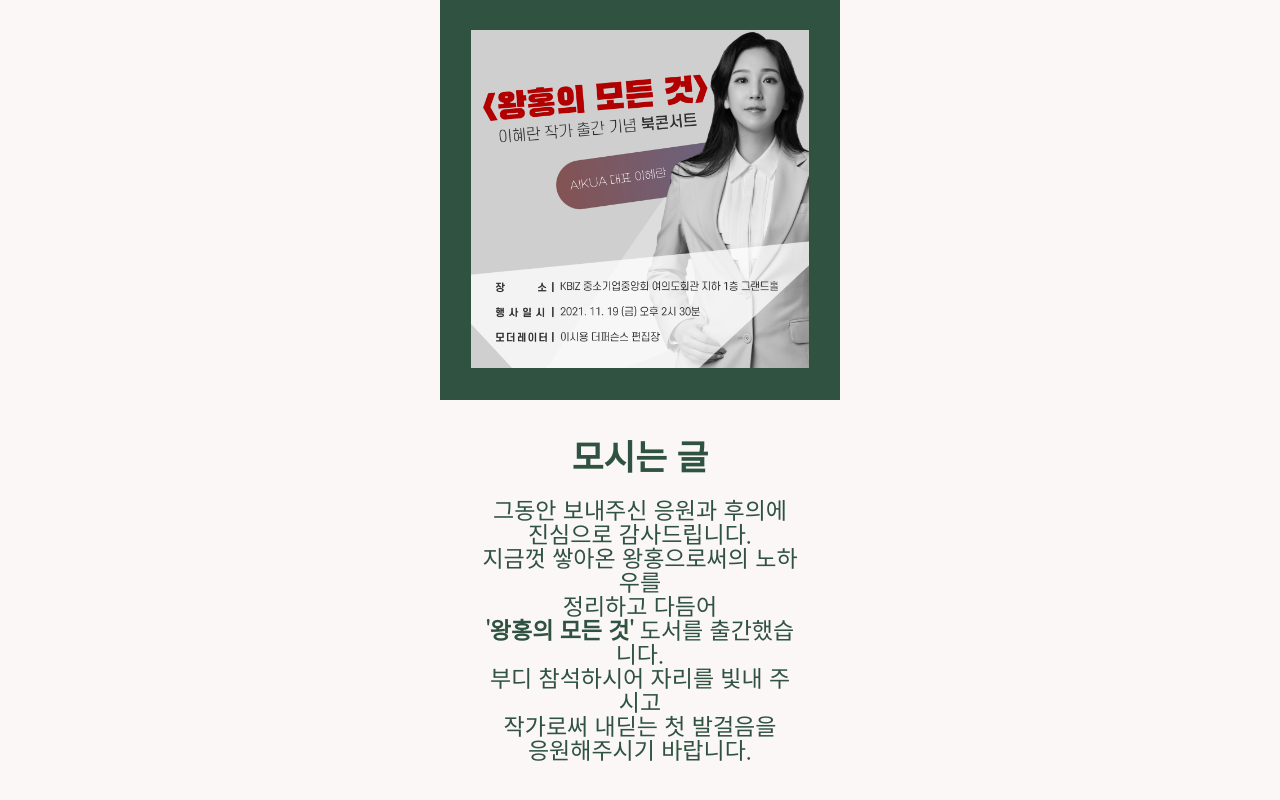
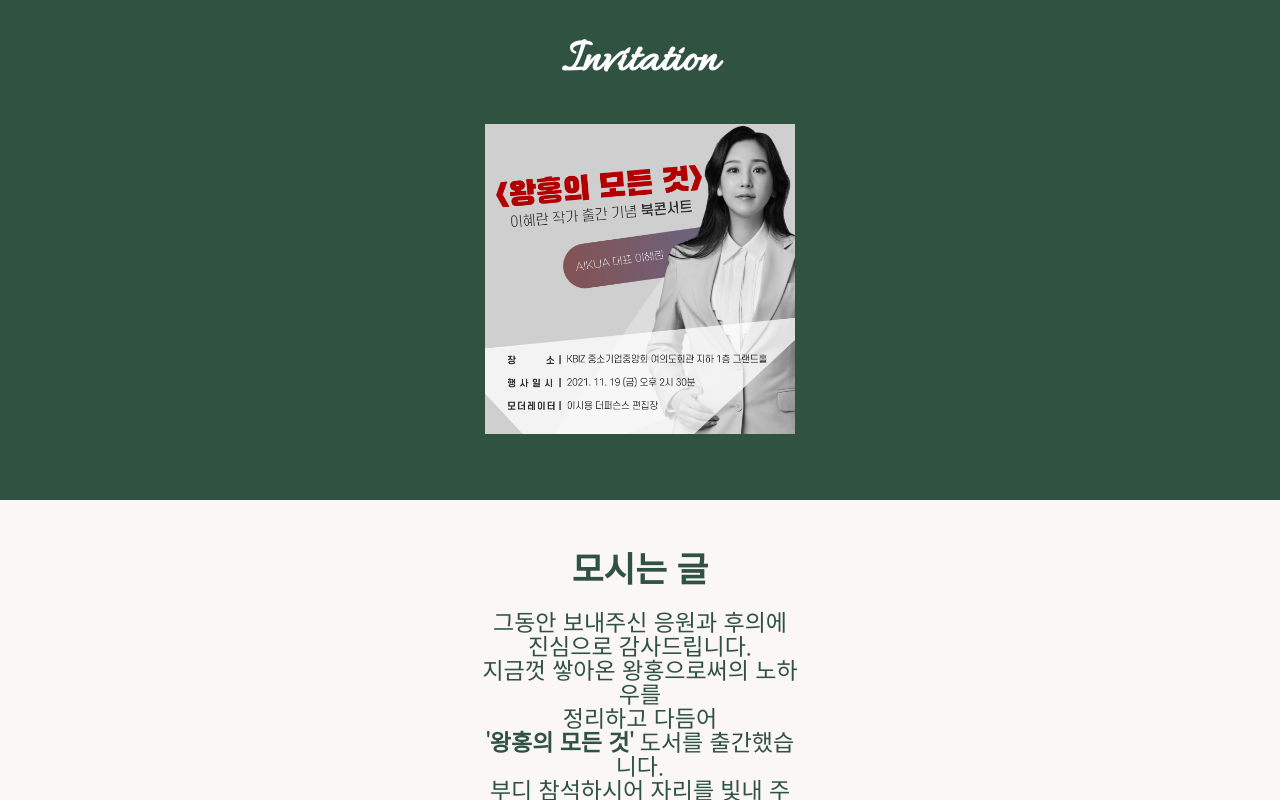
Before and after one commit to kapable/everything, a React (Create React App) app: page / in a window 1280 px wide. Shown: the top 800 px of the page. Built offline with nearby package versions, Linux system fonts and the light colour scheme.

Commit message:
udpate css

```diff
--- a/src/App.css
+++ b/src/App.css
@@ -1,15 +1,26 @@
 @import url("https://fonts.googleapis.com/css2?family=Nanum+Myeongjo&display=swap");
+@import url("https://fonts.googleapis.com/css2?family=Allura&family=Nanum+Myeongjo&display=swap");
 
 .App {
   text-align: center;
 }
 
 .top {
-  position: inherit;
+  position: absolute;
+  top: 0;
+  right: 0;
+  bottom: 0;
+  left: 0;
   align-items: center;
   background-color: #2f5241;
-  width: 400px;
-  height: 400px;
+  /* width: 400px; */
+  height: 500px;
+}
+
+.main-title {
+  color: white;
+  font-family: "Allura", cursive;
+  font-size: 3rem;
 }
 
 .only-box {
@@ -24,8 +35,8 @@
 }
 
 .squre {
-  margin-top: 30px;
-  max-width: 338px;
+  margin: 0rem auto 0;
+  max-width: 310px;
 }
 
 .to-map {
@@ -59,6 +70,7 @@
 }
 
 .invite {
+  margin-top: 32rem;
   max-width: 20rem;
   line-height: 1.5rem;
   font-family: "Nanum Myeongjo", serif;
--- a/src/App.js
+++ b/src/App.js
@@ -35,6 +35,7 @@
     <div className="App">
       <header className="App-header">
         <div className="top">
+          <h1 className="main-title">Invitation</h1>
           {/* <div className="only-box"></div> */}
           {/* <img src={long} className="long" alt="logo" /> */}
           <img src={square} className="squre" alt="logo" />
```
